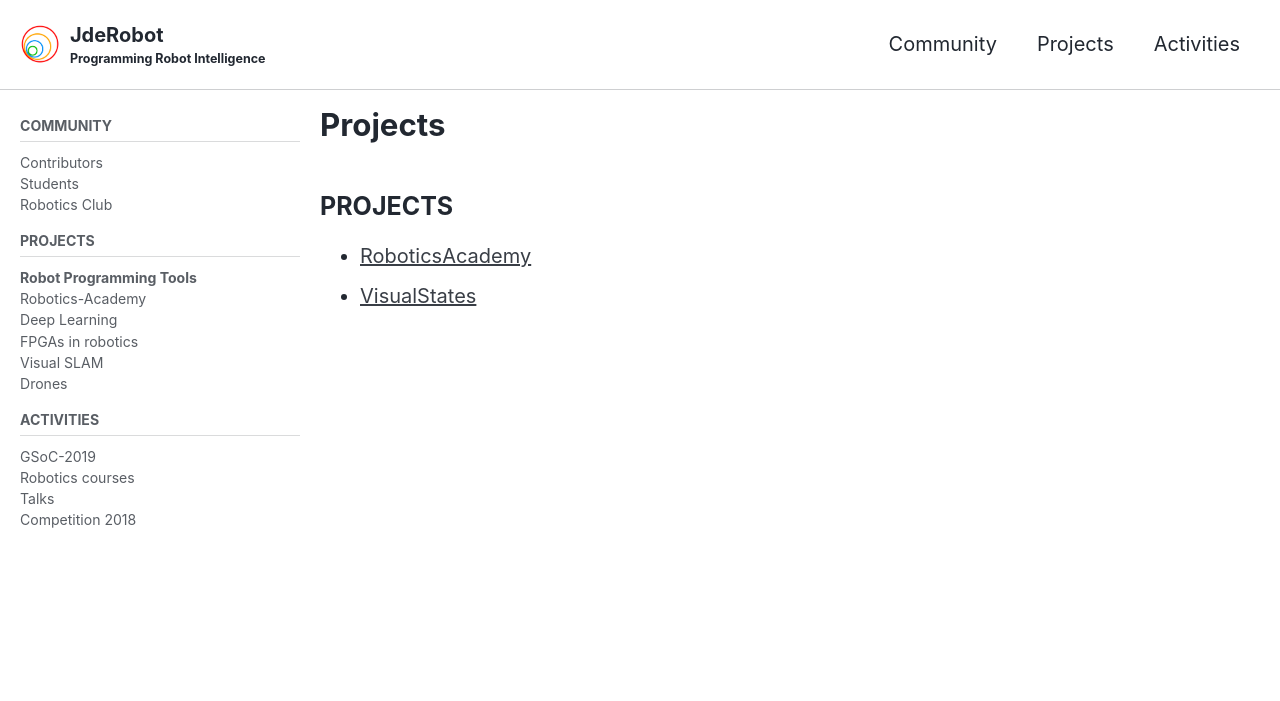
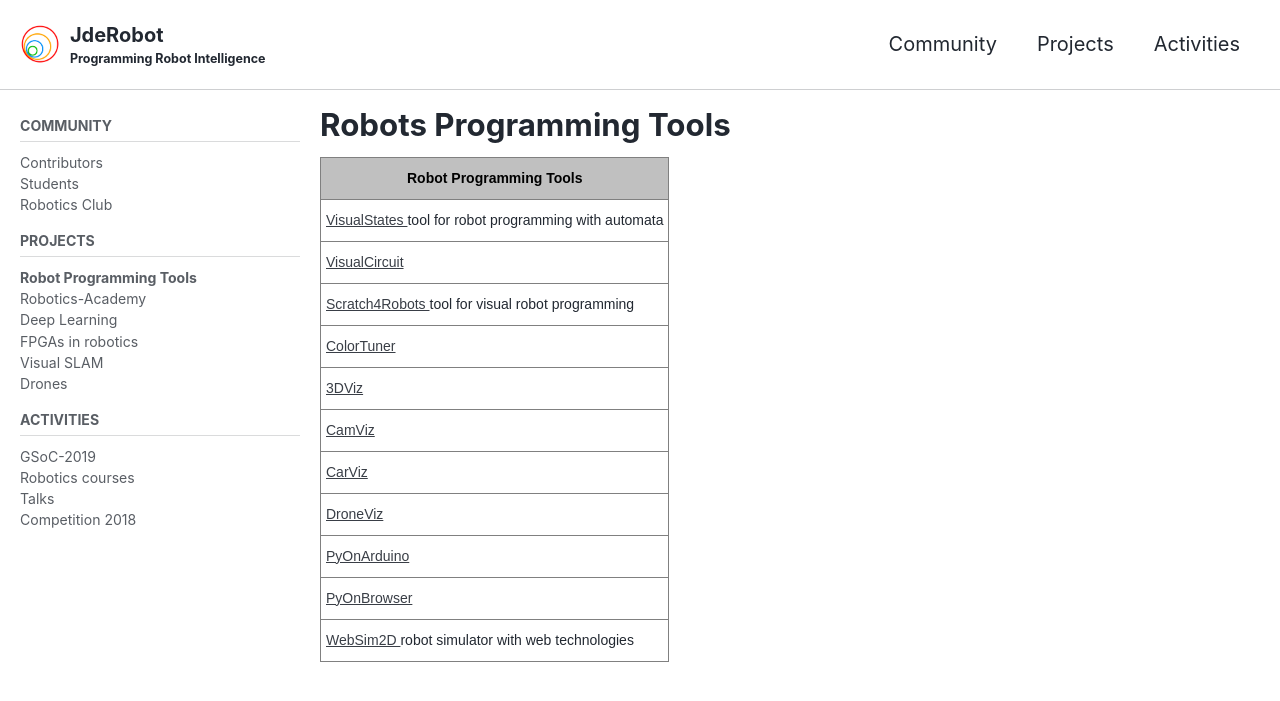
Before and after one commit to JdeRobot/jderobot.github.io, a Jekyll site: the page built from _pages/projects/robot_programming_tools.md, in a window 1280 px wide and 900 px high. Shown: the top 701 px of the window. Built offline with Jekyll 4.4.1, drawn with Linux system fonts in a browser that asks for light colours; cached includes are drawn as plain includes; nearby versions of some CDN libraries.

Commit message:
Advances with Projects

```diff
--- a/_data/navigation.yml
+++ b/_data/navigation.yml
@@ -1,9 +1,11 @@
 # main links
 main:
   - title: Community
-    url: /community/index/
+#    url: /community/index/
+    url: /community
   - title: "Projects"
-    url: /projects/index/
+    url: /projects
+# url: /projects/index/
   - title: Activities
     url: /activities/
 
--- a/_pages/projects/robot_programming_tools.md
+++ b/_pages/projects/robot_programming_tools.md
@@ -1,6 +1,6 @@
 ---
 permalink: /projects/robot_programming_tools/
-title: "Projects"
+title: "Robots Programming Tools"
 
 sidebar:
   nav: "docs"
@@ -11,7 +11,49 @@
 ---
 
 
-## PROJECTS
-
-  - [RoboticsAcademy](https://jderobot.github.io/RoboticsAcademy)
-  - [VisualStates](https://jderobot.github.io/VisualStates)
+<style type="text/css">
+.tg  {border-collapse:collapse;border-spacing:0;}
+.tg td{font-family:Arial, sans-serif;font-size:14px;padding:10px 5px;border-style:solid;border-width:1px;overflow:hidden;word-break:normal;border-color:black;}
+.tg th{font-family:Arial, sans-serif;font-size:14px;font-weight:normal;padding:10px 5px;border-style:solid;border-width:1px;overflow:hidden;word-break:normal;border-color:black;}
+.tg .tg-lboi{border-color:inherit;text-align:left;vertical-align:middle}
+.tg .tg-kmbl{font-weight:bold;background-color:#c0c0c0;color:#000000;border-color:inherit;text-align:center;vertical-align:middle}
+.tg .tg-0pky{border-color:inherit;text-align:left;vertical-align:top}
+</style>
+<table class="tg">
+  <tr>
+    <th class="tg-kmbl">Robot Programming Tools</th>
+  </tr>
+  <tr>
+    <td class="tg-lboi"><a href="https://jderobot.github.io/VisualStates">VisualStates </a>tool for robot programming with automata</td>
+  </tr>
+<tr>
+ <td class="tg-lboi"><a href="http://github.com/JdeRobot/VisualCircuit">VisualCircuit</a></td>
+</tr>
+<tr>
+    <td	class="tg-lboi"><a href="https://github.com/JdeRobot/Scratch4Robots">Scratch4Robots </a>tool for visual robot programming</td>
+  </tr>
+<tr>
+ <td class="tg-lboi"><a href="http://github.com/JdeRobot/ColorTuner">ColorTuner</a></td>
+</tr>
+<tr>
+ <td class="tg-lboi"><a href="http://github.com/JdeRobot/3DViz">3DViz</a></td>
+</tr>
+<tr>
+ <td class="tg-lboi"><a href="http://github.com/JdeRobot/CamViz">CamViz</a></td>
+</tr>
+<tr>
+ <td class="tg-lboi"><a href="http://github.com/JdeRobot/CarViz">CarViz</a></td>
+</tr>
+<tr>
+ <td class="tg-lboi"><a href="http://github.com/JdeRobot/DroneViz">DroneViz</a></td>
+</tr>
+<tr>
+ <td class="tg-lboi"><a href="http://github.com/JdeRobot/PyOnArduino">PyOnArduino</a></td>
+</tr>
+<tr>
+ <td class="tg-lboi"><a href="http://github.com/JdeRobot/PyOnBrowser">PyOnBrowser</a></td>
+</tr>
+<tr>
+  <td class="tg-lboi"><a href="https://github.com/JdeRobot/WebSim2D">WebSim2D </a>robot simulator with web technologies</td>
+</tr>
+</table>
```
Also changed, not shown: _pages/activities.md (added, +16 -0 lines), _pages/community.md (renamed from _pages/community/index.md, +9 -5 lines), _pages/projects.md (+68 -1 lines), _pages/projects/index.md (deleted, +0 -62 lines).
